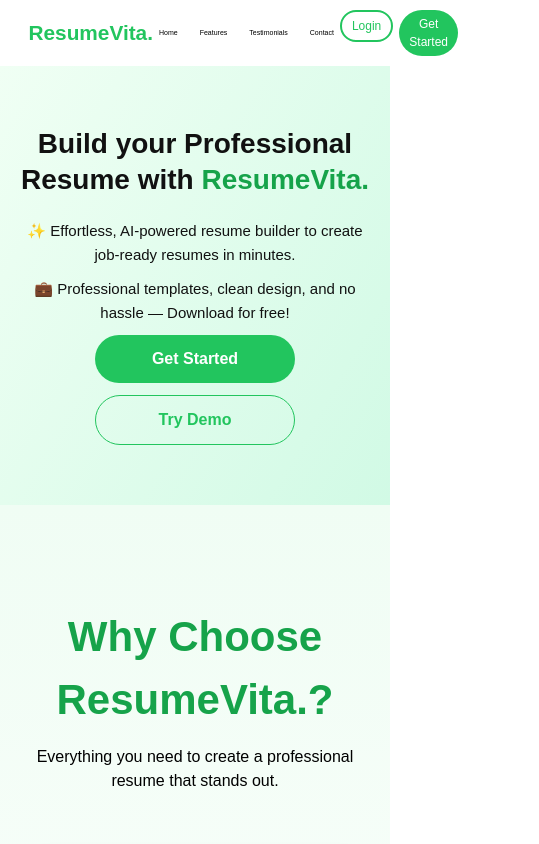
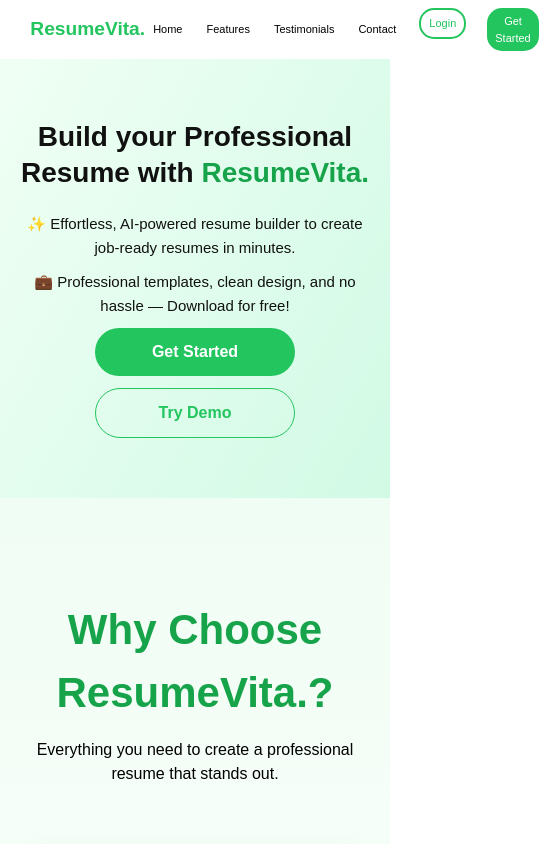
Before and after one commit to rajeshwarivyas8/resume-frontend, a React (Vite) app: page / in a window 390 px wide. Shown: the top 844 px of the page, 539 px wide, since content can reach past the window. Built offline with nearby package versions, Linux system fonts and the light colour scheme.

Commit message:
Update App.css

```diff
--- a/src/App.css
+++ b/src/App.css
@@ -719,45 +719,54 @@
 }
 
 
-/* MOBILE NAVBAR FIX - KEEP HORIZONTAL */
 @media (max-width:768px){
 
 .navbar{
-padding:10px 10px;
+padding:8px 12px;
 }
 
 .nav-inner{
-flex-direction:row;
+display:flex;
 justify-content:space-between;
 align-items:center;
 }
 
-/* center menu horizontal hi rahe */
+/* center menu */
 .nav-center{
 display:flex;
-gap:10px;
+gap:8px;
+flex-wrap:nowrap;
 }
 
 .nav-center button{
-font-size:7px;
-padding:4px 6px;
+font-size:11px;
+padding:5px 8px;
+white-space:nowrap;
 }
 
-/* right buttons small */
+/* right buttons */
 .nav-right{
 display:flex;
 gap:6px;
 }
 
 .nav-right button{
-margin-left:0;
-padding:5px 10px;
-font-size:12px;
+
+padding:5px 8px;
+font-size:11px;
+border-radius:15px;
+
 }
 
-/* logo small */
+/* logo */
 .logo{
-font-size:1.3rem;
+font-size:1.2rem;
+font-weight:600;
+}
+
+/* optional */
+.nav-center button:hover{
+transform:scale(1.05);
 }
 
 }
```
